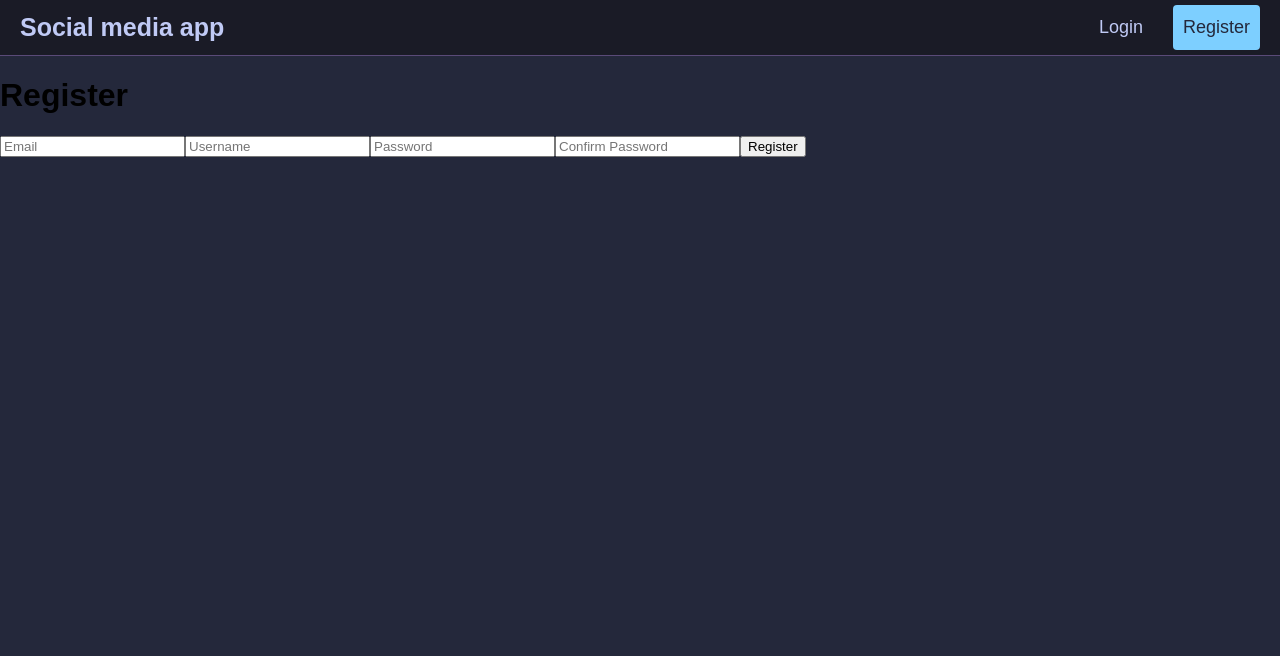
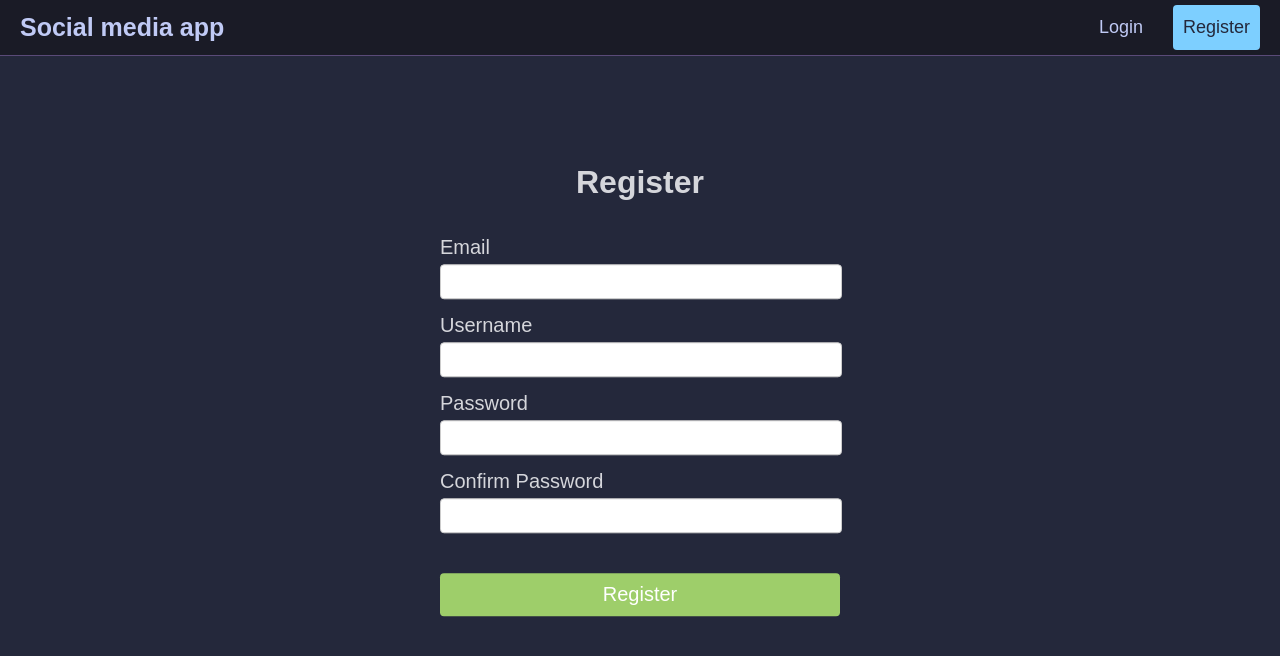
Before and after one commit to bongoslav/Social-media-app, a React (Vite) app in the folder frontend/: page /register in a window 1280 px wide. Shown: the top 656 px of the page. Built offline with nearby package versions, Linux system fonts and the light colour scheme.

Commit message:
register page UI

```diff
--- a/frontend/src/pages/Auth/Register.css
+++ b/frontend/src/pages/Auth/Register.css
@@ -0,0 +1,67 @@
+.register-container {
+  position: absolute;
+  top: 50%;
+  left: 50%;
+  transform: translate(-50%, -50%);
+  display: flex;
+  flex-direction: column;
+  width: 400px;
+  color: #d5d6db;
+  padding: 20px;
+  border-radius: 5px;
+}
+
+.register-container h1 {
+  text-align: center;
+  margin-bottom: 20px;
+}
+
+.register-container label {
+  font-size: 20px;
+  text-align: left;
+  display: block;
+  margin-top: 15px;
+  margin-bottom: 5px;
+}
+
+.register-container input {
+  width: 100%;
+  font-size: 20px;
+  padding: 5px 0;
+  border: 1px solid #ccc;
+  border-radius: 4px;
+}
+
+.register-container button {
+  width: 100%;
+  margin: 40px 0;
+  padding: 10px;
+  background-color: #9ece6a;
+  color: #ffffff;
+  border: none;
+  border-radius: 4px;
+  cursor: pointer;
+  font-size: 20px;
+}
+
+.register-container button:hover {
+  background-color: #789c51;
+}
+
+.register-container .err-msg {
+  background-color: #8c4351;
+  color: #d5d6db;
+  text-align: center;
+  max-width: 100%;
+  margin: auto;
+  padding: 20px 10px;
+  border-radius: 4px;
+  font-size: 20px;
+}
+
+@media screen and (max-width: 480px) {
+  .register-container {
+    width: 100%;
+    max-width: 300px;
+  }
+}
--- a/frontend/src/pages/Auth/Register.tsx
+++ b/frontend/src/pages/Auth/Register.tsx
@@ -1,6 +1,7 @@
 import axios from "axios";
 import { useState } from "react";
 import { useNavigate } from "react-router-dom";
+import "./Register.css"
 
 function RegisterPage() {
   const [inputs, setInputs] = useState({
@@ -45,36 +46,33 @@ function RegisterPage() {
   };
 
   return (
-    <div>
+    <div className="register-container">
       <h1>Register</h1>
-      <form>
+      <label htmlFor="email">Email</label>
+      <input type="text" name="email" id="email" onChange={handleChange} />
+      <label htmlFor="username">Username</label>
       <input
         type="text"
-          placeholder="Email"
-          name="email"
+        name="username"
+        id="username"
         onChange={handleChange}
       />
+      <label htmlFor="password">Password</label>
       <input
-          type="text"
-          placeholder="Username"
-          name="username"
+        type="password"
+        name="password"
+        id="password"
         onChange={handleChange}
       />
+      <label htmlFor="confirmPassword">Confirm Password</label>
       <input
         type="password"
-          placeholder="Password"
-          name="password"
+        name="confirmPassword"
+        id="confirmPassword"
         onChange={handleChange}
       />
-        <input
-          type="password"
-          placeholder="Confirm Password"
-          name="confirmPassword"
-          onChange={handleChange}
-        />
-        {err && <p>{err}</p>}
       <button onClick={handleRegister}>Register</button>
-      </form>
+      {err && <div className="err-msg">{err}</div>}
     </div>
   );
 }
```
Lines whose indentation alone changed are shown as unchanged.
